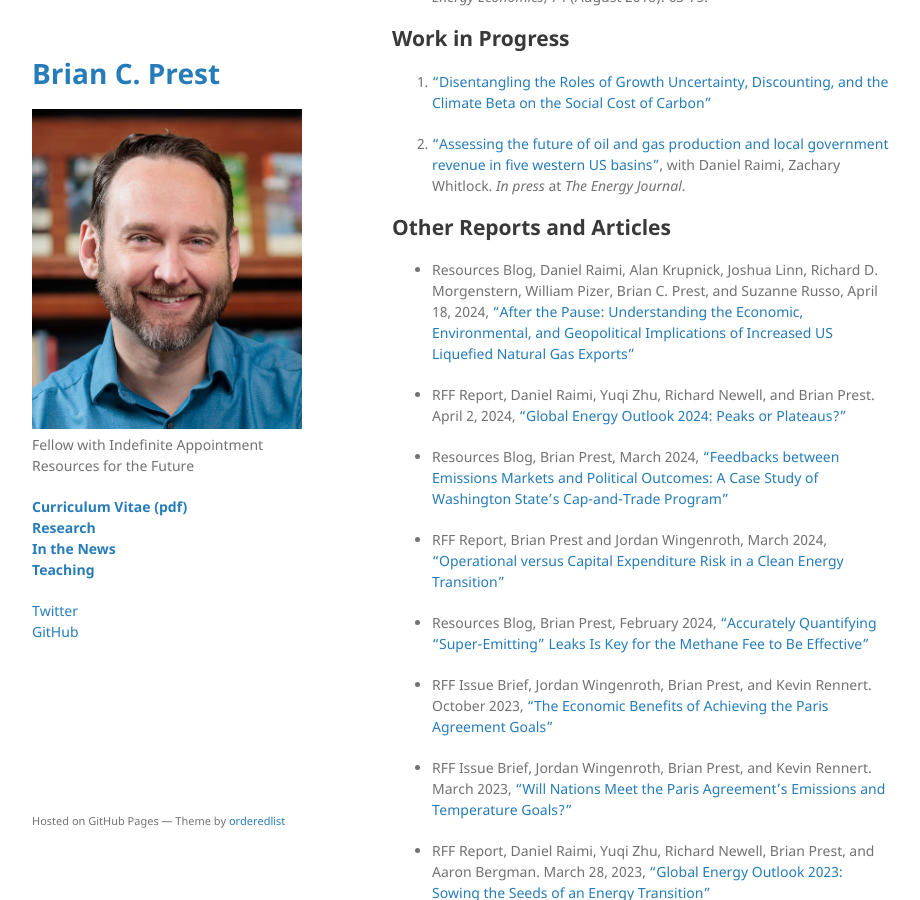
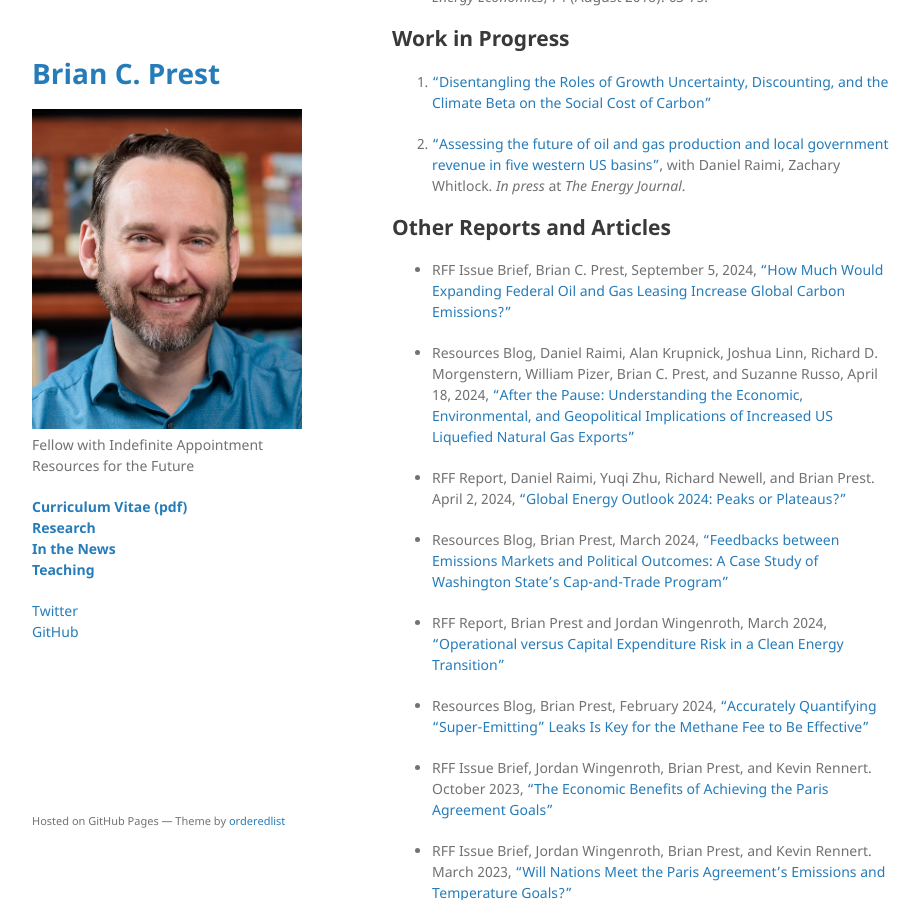
Before and after one commit to bprest/bprest.github.io, a Jekyll site: the page built from research.md, in a window 1280 px wide and 900 px high, scrolled down 1857 px. Shown: the whole window, without its empty margins (178-1098 px from the left). Built offline with Jekyll 4.4.1, drawn with Linux system fonts in a browser that asks for light colours; our own code applies the rules of GitHub Pages for plain Markdown files.

Commit message:
add new issue brief

```diff
--- a/research.md
+++ b/research.md
@@ -5,7 +5,6 @@ layout: default
 # Research
 
 ## Publications
-
 
 1. ["Equity weighting increases the social cost of carbon"](https://www.science.org/doi/full/10.1126/science.adn1488), with Lisa Rennels, Frank Errickson, and David Anthoff. _Science_. Policy Forum. 385, no. 6710 (2024): 715-717.
 
@@ -55,6 +54,8 @@ DOI: 10.1126/science.adi5943
 -->
 
 ## Other Reports and Articles
+
+* RFF Issue Brief, Brian C. Prest, September 5, 2024, ["How Much Would Expanding Federal Oil and Gas Leasing Increase Global Carbon Emissions?"](https://www.rff.org/publications/issue-briefs/federal-permitting-reform-expand-oil-and-gas-leasing-carbon-emissions/)
 
 * Resources Blog, Daniel Raimi, Alan Krupnick, Joshua Linn, Richard D. Morgenstern, William Pizer, Brian C. Prest, and Suzanne Russo, April 18, 2024, ["After the Pause: Understanding the Economic, Environmental, and Geopolitical Implications of Increased US Liquefied Natural Gas Exports"](https://www.resources.org/common-resources/after-the-pause-understanding-the-economic-environmental-and-geopolitical-implications-of-increased-us-liquefied-natural-gas-exports/)
 
```
